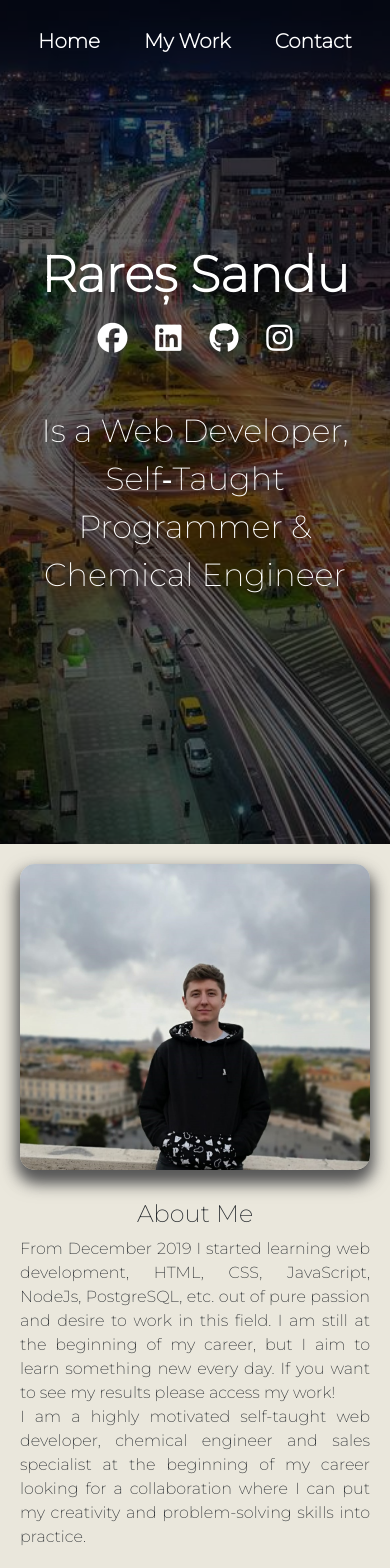
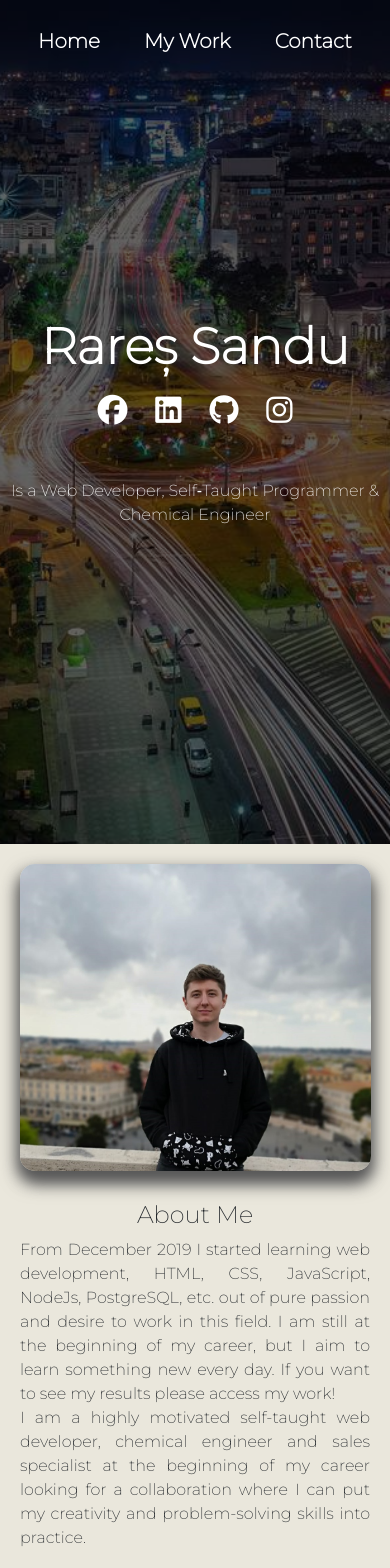
Before and after one commit to RaresSanduConstantin/portofoliu, a React (Create React App) app: page / in a window 390 px wide. Shown: the top 1568 px of the page. Built offline with nearby package versions, Linux system fonts and the light colour scheme.

Commit message:
fixing css for home img

```diff
--- a/src/components/Description/Description.css
+++ b/src/components/Description/Description.css
@@ -8,7 +8,8 @@
 }
 
 .imagine {
-  width: 100%;
+  width: 90vw;
+  height: auto;
   display: flex;
   justify-content: center;
   margin-right: 20px;
@@ -17,7 +18,8 @@
 }
 
 .img-wd {
-  width: 100%;
+  max-width: 100%;
+  max-height: 100%;
   border-radius: 15px;
 }
 
--- a/src/components/Header/Header.css
+++ b/src/components/Header/Header.css
@@ -3,9 +3,9 @@
   background-attachment: fixed;
   /* Center and scale the image nicely */
   background-position: top;
-
   background-repeat: no-repeat;
   background-size: cover;
+  object-fit: contain;
 }
 
 .layer {
@@ -91,7 +91,7 @@ p {
 
   .descriere {
     margin-top: 10px;
-    font-size: 20px;
+    font-size: 1rem !important;
     text-align: center;
   }
 
```
Also changed, not shown: 2 other files (tests, documents, lock files or other folders).
